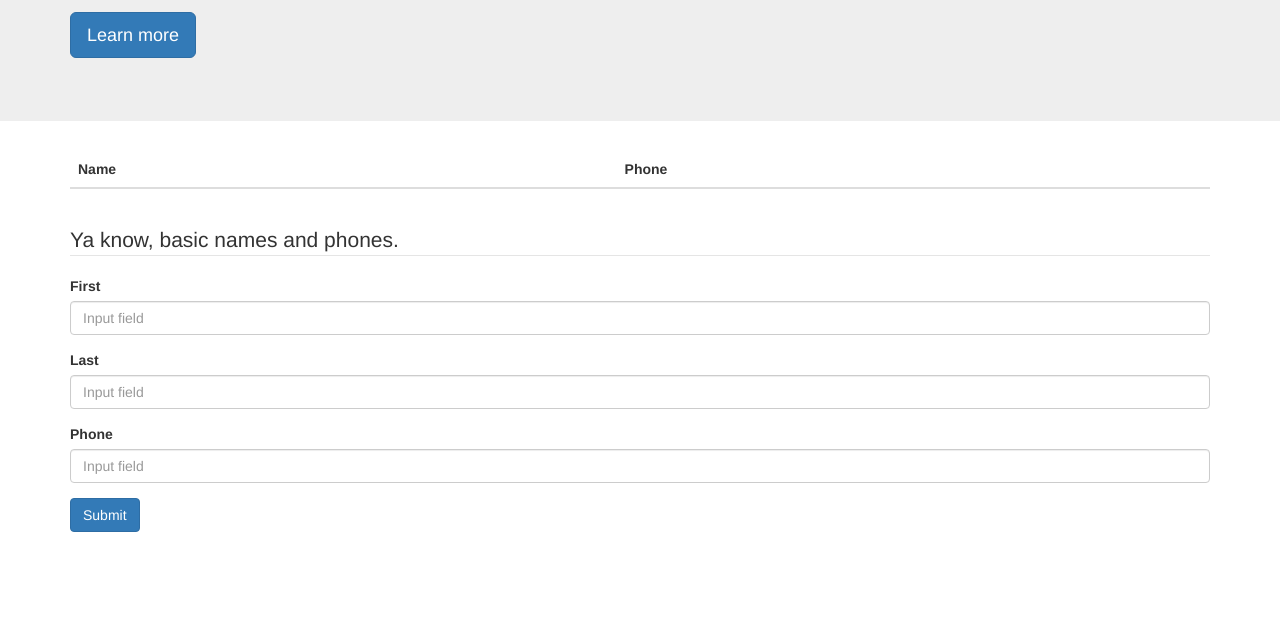
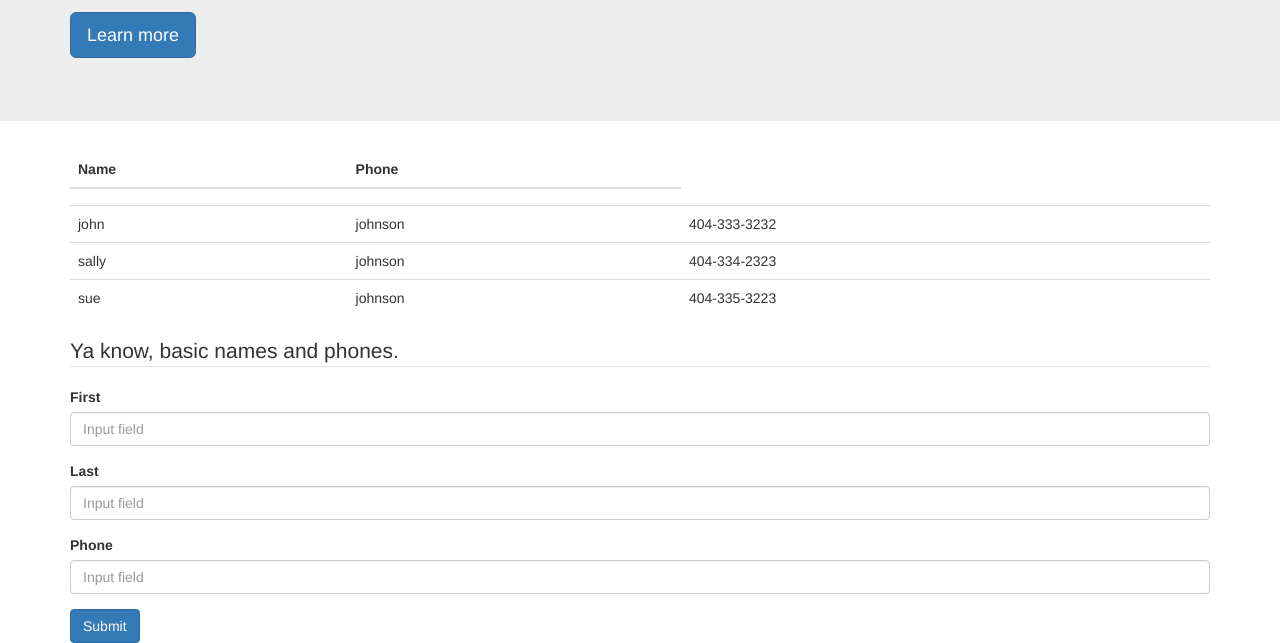
Before and after one commit to LuckXP/chalOne, a plain HTML site: page index.html in a window 1280 px wide. Shown: the part 180-823 px from the top of the page. Before the commit the page ends 800 px from the top, so only its background shows below. Drawn offline with nearby package versions, Linux system fonts and the light colour scheme.

Commit message:
add dummy info pop. function

```diff
--- a/app.js
+++ b/app.js
@@ -0,0 +1,17 @@
+var personOne = {firstName: "john", lastName: "johnson", phoneNumber: '404-333-3232'};
+var personTwo = {firstName: "sally", lastName: "johnson", phoneNumber: '404-334-2323'};
+var personThree = {firstName: "sue", lastName: "johnson", phoneNumber: '404-335-3223'};
+
+var people = [personOne, personTwo, personThree];
+var $list = $('#namePhoneTable');
+
+ people.forEach(function(persInfo){
+	$list.append('<tr>\
+					<td>' + persInfo.firstName + '\
+					</td>\
+					<td>' + persInfo.lastName + '\
+					</td>\
+					<td>' + persInfo.phoneNumber + '\
+					</td>\
+				</tr>');
+})
--- a/index.html
+++ b/index.html
@@ -32,7 +32,7 @@
 							<th>Phone</th>
 						</tr>
 					</thead>
-					<tbody>
+					<tbody id="namePhoneTable">
 						<tr>
 							<td></td>
 						</tr>
```
